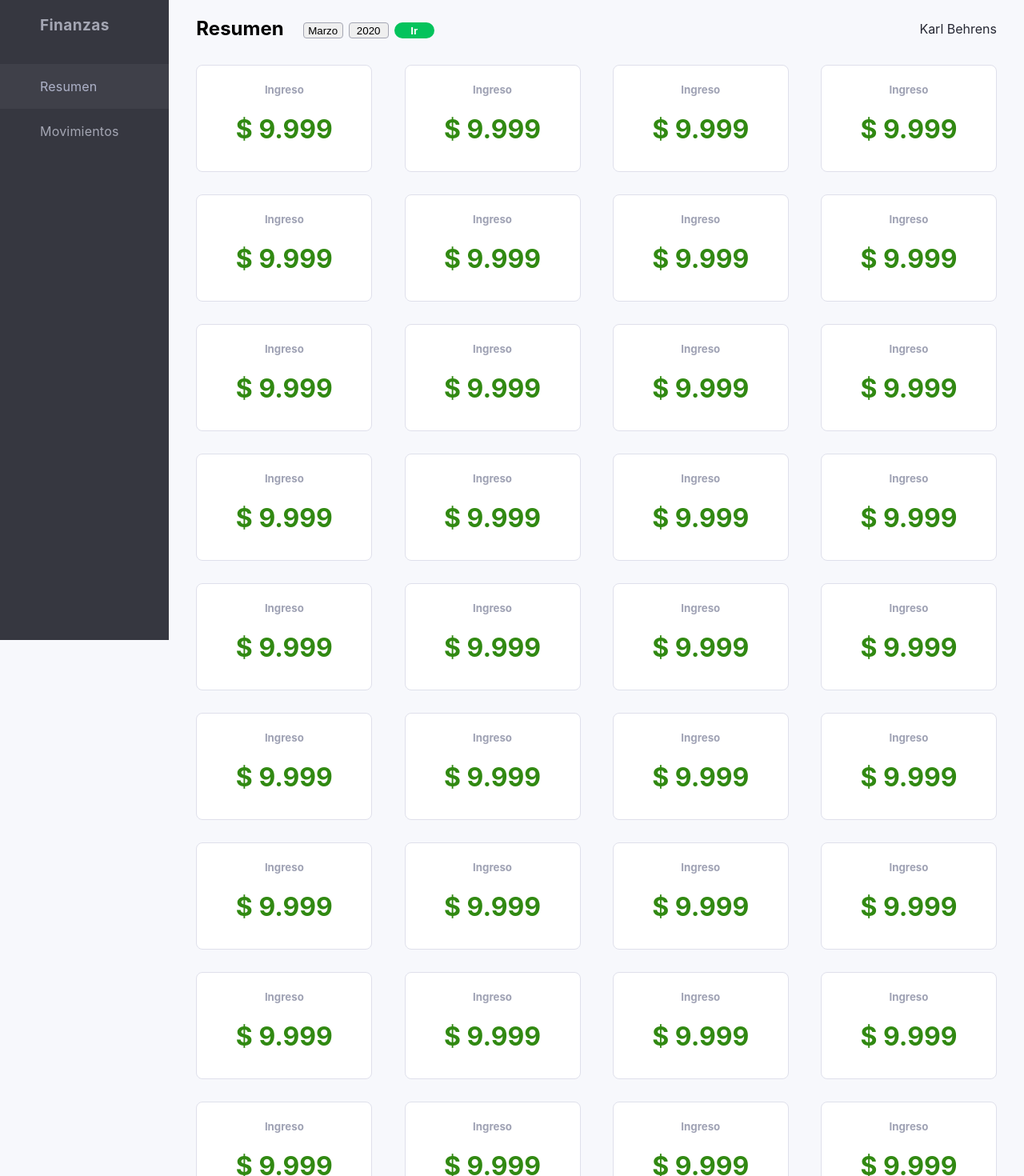
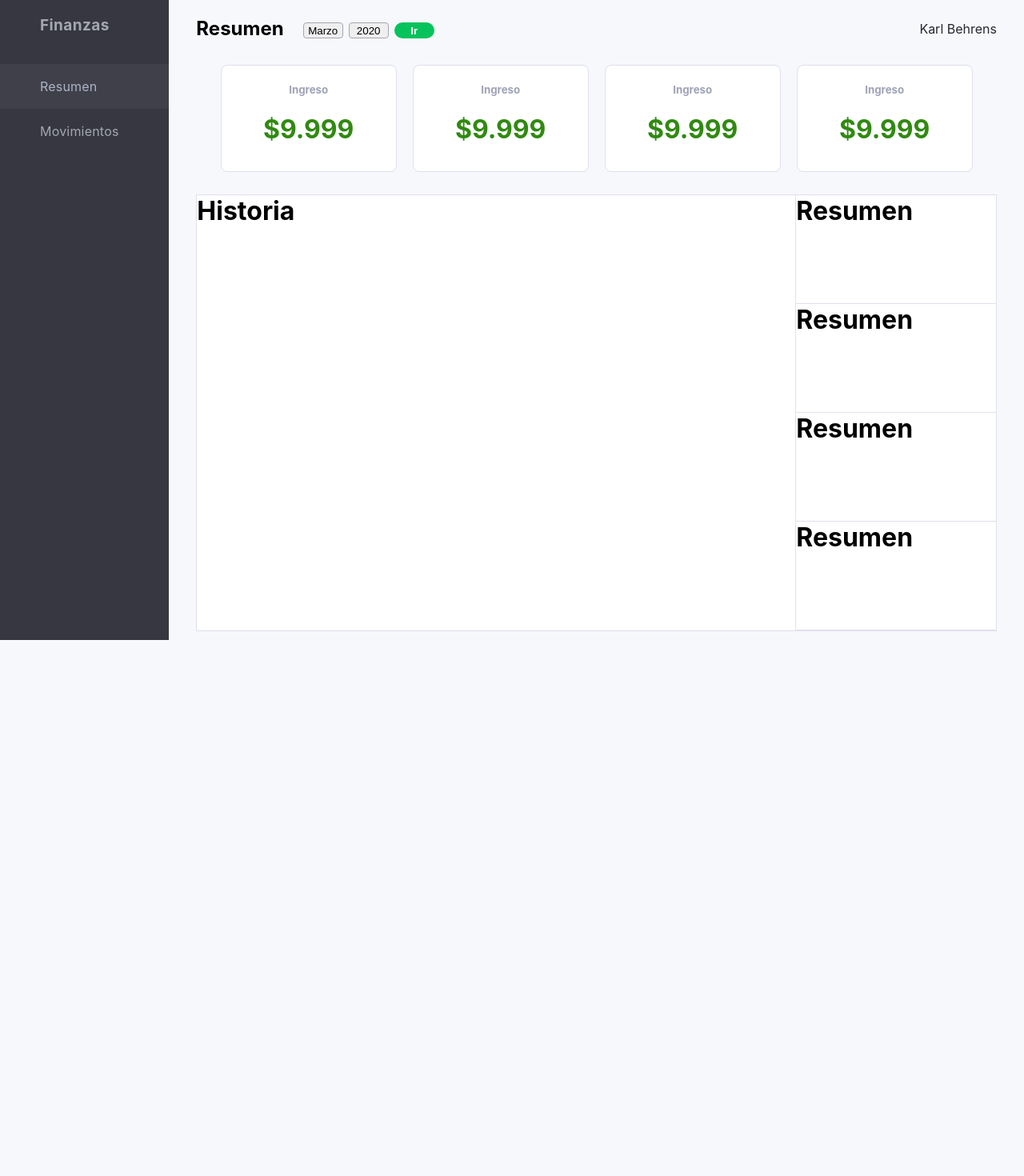
Before and after one commit to karlbehrensg/finances, a React app in the folder frontend/: page / in a window 1280 px wide. Shown: the top 1470 px of the page at 80% size. After the commit the page ends 807 px from the top, so only its background shows below. Built offline with nearby package versions, Linux system fonts and the light colour scheme.

Commit message:
Chart containers

```diff
--- /dev/null
+++ b/frontend/src/components/ChartResume.js
@@ -0,0 +1,19 @@
+import React from 'react'
+import styled from 'styled-components'
+
+const Container = styled.div`
+  display: block;
+  background: rgba(255, 255, 255, 1);
+  border-bottom: 1px solid rgba(223, 224, 235, 1);
+  height: 25%;
+`
+
+const ChartResume = () => {
+  return (
+    <Container>
+      <h1>Resumen</h1>
+    </Container>
+  )
+}
+
+export default ChartResume
--- a/frontend/src/components/SummaryCard.js
+++ b/frontend/src/components/SummaryCard.js
@@ -11,6 +11,7 @@ const Card = styled.div`
   height: 134px;
   justify-content: center;
   align-items: center;
+  margin: 0 1%;
 `
 
 const Valor = styled.h1`
@@ -28,7 +29,7 @@ const SummaryCard = () => {
     <>
       <Card>
         <CardHeader>Ingreso</CardHeader>
-        <Valor>$ 9.999</Valor>
+        <Valor>$9.999</Valor>
       </Card>
     </>
   )
--- /dev/null
+++ b/frontend/src/containers/History.js
@@ -0,0 +1,39 @@
+import React from 'react'
+import styled from 'styled-components'
+import ChartResume from '../components/ChartResume'
+
+const Container = styled.div`
+  display: flex;
+  margin-top: 28px;
+  background: rgba(255, 255, 255, 1);
+  border: 1px solid rgba(223, 224, 235, 1);
+  width: 100%;
+  height: 546px;
+`
+
+const ChartContainer = styled.div`
+  width: 75%;
+  border-right: 1px solid rgba(223, 224, 235, 1);
+`
+
+const ResumeContainer = styled.div`
+  width: 25%;
+`
+
+const History = () => {
+  return (
+    <Container>
+      <ChartContainer>
+        <h1>Historia</h1>
+      </ChartContainer>
+      <ResumeContainer>
+        <ChartResume />
+        <ChartResume />
+        <ChartResume />
+        <ChartResume />
+      </ResumeContainer>
+    </Container>
+  )
+}
+
+export default History
--- a/frontend/src/containers/SummaryCards.js
+++ b/frontend/src/containers/SummaryCards.js
@@ -5,7 +5,7 @@ import SummaryCard from '../components/SummaryCard'
 const Container = styled.div`
   display: flex;
   margin-top: 28px;
-  justify-content: space-between;
+  justify-content: center;
 `
 
 const SummaryCards = () => {
--- a/frontend/src/pages/UserHome.js
+++ b/frontend/src/pages/UserHome.js
@@ -2,6 +2,7 @@ import React from 'react'
 import Header from '../containers/Header'
 import UserHomeHeader from '../components/UserHomeHeader'
 import SummaryCards from '../containers/SummaryCards'
+import History from '../containers/History'
 
 const UserHome = () => {
   return (
@@ -10,19 +11,7 @@ const UserHome = () => {
         <UserHomeHeader />
       </Header>
       <SummaryCards />
-      <SummaryCards />
-      <SummaryCards />
-      <SummaryCards />
-      <SummaryCards />
-      <SummaryCards />
-      <SummaryCards />
-      <SummaryCards />
-      <SummaryCards />
-      <SummaryCards />
-      <SummaryCards />
-      <SummaryCards />
-      <SummaryCards />
-      <SummaryCards />
+      <History />
     </>
   )
 }
```
